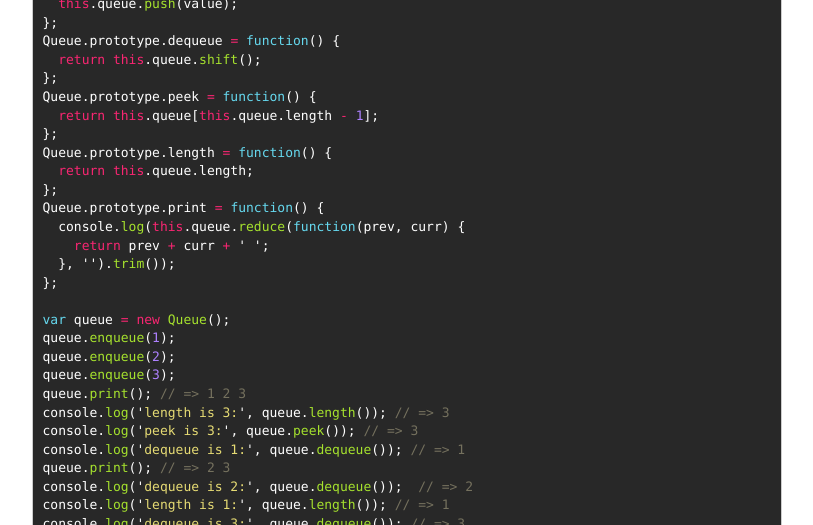
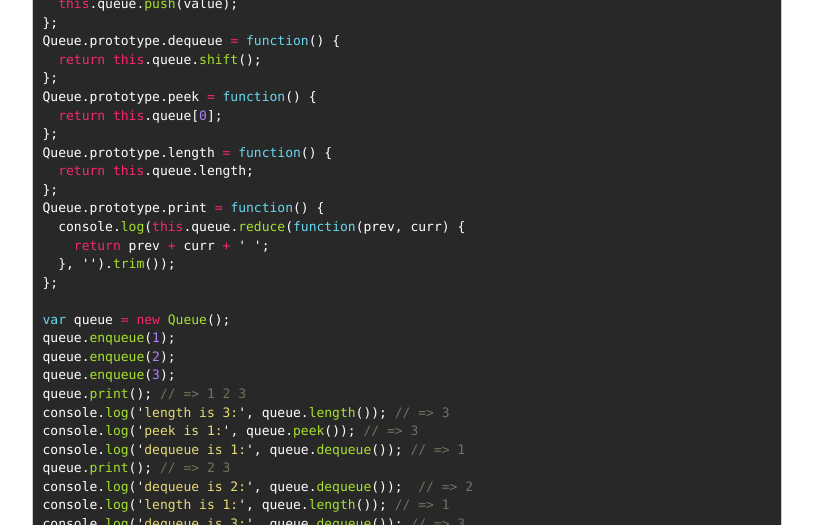
Before and after one commit to benoitvallon/benoitvallon.github.io, a Jekyll site: the page built from _posts/2016-01-14-the-queue-data-structure.md, in a window 1280 px wide and 900 px high, scrolled down 1734 px. Shown: the part 152-677 px from the top of the window, without its empty margins (233-1046 px from the left). Built offline with Jekyll 4.4.1, drawn with Linux system fonts in a browser that asks for light colours; nearby versions of some CDN libraries; comment, search, counter and statistics services are not loaded.

Commit message:
Fixes the queue peek method

```diff
--- a/_posts/data-structures-series/queue.md
+++ b/_posts/data-structures-series/queue.md
@@ -10,7 +10,7 @@ Queue.prototype.dequeue = function() {
   return this.queue.shift();
 };
 Queue.prototype.peek = function() {
-  return this.queue[this.queue.length - 1];
+  return this.queue[0];
 };
 Queue.prototype.length = function() {
   return this.queue.length;
@@ -27,7 +27,7 @@ queue.enqueue(2);
 queue.enqueue(3);
 queue.print(); // => 1 2 3
 console.log('length is 3:', queue.length()); // => 3
-console.log('peek is 3:', queue.peek()); // => 3
+console.log('peek is 1:', queue.peek()); // => 3
 console.log('dequeue is 1:', queue.dequeue()); // => 1
 queue.print(); // => 2 3
 console.log('dequeue is 2:', queue.dequeue());  // => 2
```
